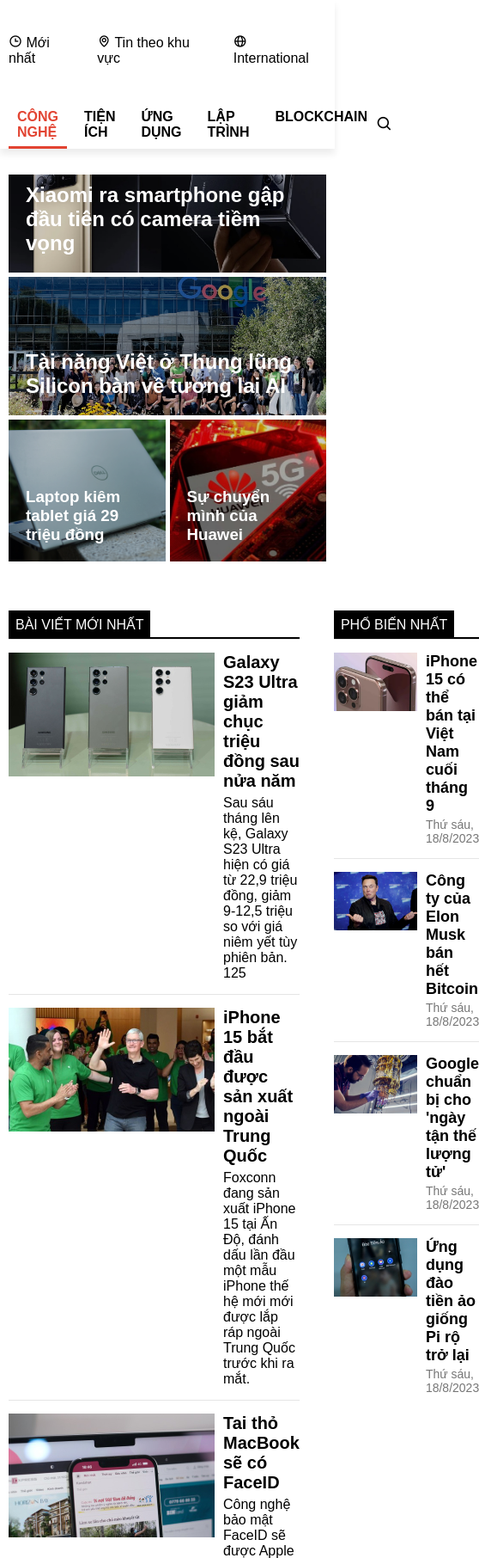
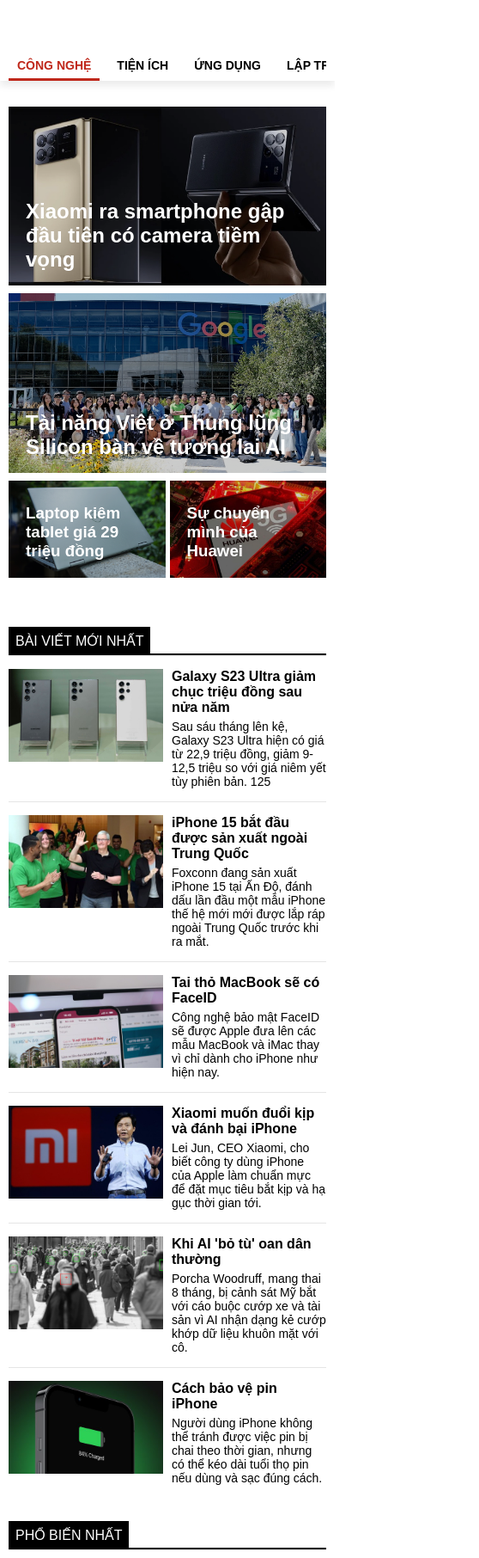
Before and after one commit to naptestdev/mindx-news-latest, a plain HTML site: page index.html in a window 390 px wide. Shown: the top 1812 px of the page at 86% size, 558 px wide, since content can reach past the window. Drawn offline with nearby package versions, Linux system fonts and the light colour scheme.

Commit message:
style: responsive

```diff
--- a/index.html
+++ b/index.html
@@ -37,7 +37,7 @@
         </div>
         <div class="navigation">
           <div class="navigation-links">
-            <a style="color: #e24432" href="#">Công nghệ</a>
+            <a style="color: #bf281b" href="#">Công nghệ</a>
             <a href="#">Tiện ích</a>
             <a href="#">Ứng dụng</a>
             <a href="#">Lập trình</a>
@@ -228,7 +228,7 @@
           trang tin tức được quản lý bởi MindX
         </p>
         <a
-          style="color: #e24432"
+          style="color: #bf281b"
           href="https://github.com/naptestdev/mindx-news-latest.git"
           target="_blank"
           >Github</a
--- a/styles/body.css
+++ b/styles/body.css
@@ -97,7 +97,7 @@ main {
 }
 
 .post:hover a {
-  color: #e24432;
+  color: #bf281b;
 }
 
 .section-title {
@@ -142,5 +142,34 @@ main {
 }
 
 .side-post:hover a {
-  color: #e24432;
+  color: #bf281b;
 }
+
+@media screen and (max-width: 768px) {
+  .container-1 {
+    height: auto;
+  }
+
+  .main-layout {
+    flex-direction: column;
+    align-items: stretch;
+    gap: 0;
+  }
+
+  .sidebar {
+    width: auto;
+  }
+
+  .post img {
+    width: 180px;
+    height: 108px;
+  }
+
+  .post h4 {
+    font-size: 16px;
+  }
+
+  .post p {
+    font-size: 14px;
+  }
+}
--- a/styles/navbar.css
+++ b/styles/navbar.css
@@ -30,7 +30,7 @@ nav {
 }
 
 .nav-links a:hover {
-  color: #e24432;
+  color: #bf281b;
 }
 
 .navigation {
@@ -52,7 +52,7 @@ nav {
 }
 
 .navigation-links a:hover {
-  color: #e24432;
+  color: #bf281b;
 }
 
 .navigation-links a:first-child {
@@ -66,5 +66,34 @@ nav {
   position: absolute;
   bottom: 0;
   left: 0;
-  background: #e24432;
+  background: #bf281b;
 }
+
+@media screen and (max-width: 768px) {
+  .navbar {
+    padding: 20px 0;
+  }
+
+  .navbar img {
+    height: 25px;
+  }
+
+  .nav-links {
+    display: none;
+  }
+
+  .navigation {
+    flex-wrap: nowrap;
+    overflow-x: auto;
+  }
+
+  .navigation-links {
+    flex-wrap: nowrap;
+    justify-content: start;
+  }
+
+  .navigation-links a {
+    font-size: 14px;
+    white-space: nowrap;
+  }
+}
```
Also changed, not shown: styles/post.css (+14 -3 lines), xiaomi-ra-smartphone.html (+10 -3 lines).
